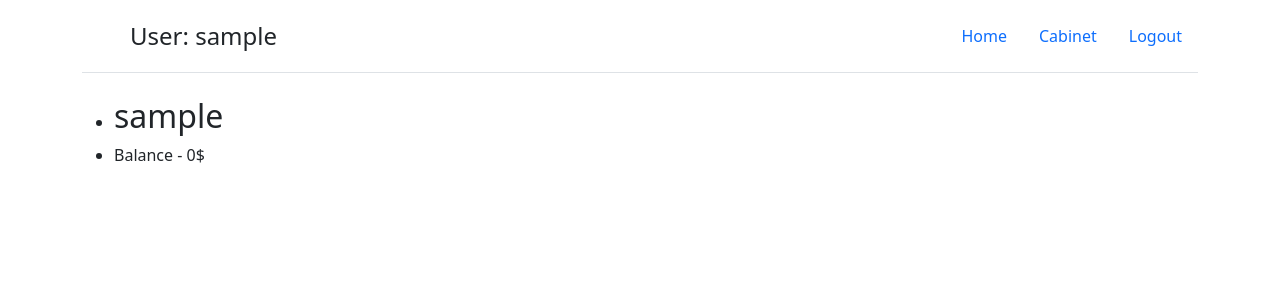
After one commit to losadreas/airpost_project, a Django app: page /customers/cabinet/ in a window 1280 px wide. The commit adds this page. Shown: the top 300 px of the page. Run offline with Django 4.2, Linux system fonts and the light colour scheme; the visitor is signed in with stand-in values (Sample User, id 1); data comes from the database, SQL or seed files in the repository; data that the repository does not hold is empty.

Commit message:
added 0709

```diff
--- a/airport/customer/models.py
+++ b/airport/customer/models.py
@@ -9,7 +9,7 @@ class Customer(AbstractUser):
     email = models.EmailField(unique=True)
     token = models.CharField(max_length=124, blank=True)
     balance = models.PositiveIntegerField(default=0)
-    role = models.CharField(max_length=25, choices=ROLES_CHOICES)
+    role = models.CharField(max_length=25, choices=ROLES_CHOICES, default='Customer')
     USERNAME_FIELD = 'email'
     REQUIRED_FIELDS = ['username']
 
@@ -35,7 +35,7 @@ class Ticket(models.Model):
     flight = models.ForeignKey(Flight, on_delete=models.CASCADE)
     passenger = models.ForeignKey(Passenger, on_delete=models.CASCADE)
     customer = models.ForeignKey(Customer, on_delete=models.CASCADE)
-    price = models.FloatField
+    price = models.DecimalField(max_digits=10, decimal_places=2)
     check_in = models.BooleanField(default=False)
     boarding = models.BooleanField(default=False)
     luggage = models.PositiveIntegerField
--- a/airport/customer/urls.py
+++ b/airport/customer/urls.py
@@ -2,8 +2,8 @@ from django.urls import path, include
 from customer.views import *
 
 urlpatterns = [
-  #  path('logout/', LogOut.as_view(), name='logout'),
-  #  path('<int:user_id>/', UserView.as_view(), name='user_view'),
+    path('logout/', LogOut.as_view(), name='logout'),
+    path('cabinet/', CustomerCabinet.as_view(), name='customer_cabinet'),
     path('', include('django.contrib.auth.urls')),
     path('register/', SignUp.as_view(), name='register'),
     path('confirm_email/', ConfirmEmail.as_view(), name='confirm_email'),
--- a/airport/customer/views.py
+++ b/airport/customer/views.py
@@ -8,6 +8,8 @@ from django.views.generic import CreateView
 from airport.settings import DEFAULT_FROM_EMAIL
 from customer.forms import CustomUserCreationForm
 from django.core.mail import EmailMessage
+
+from customer.models import Ticket
 
 Customer = get_user_model()
 
@@ -68,4 +70,21 @@ class VerifyEmail(View):
             login(request, customer, backend='django.contrib.auth.backends.ModelBackend')
         else:
             return redirect('check_link')
-        return redirect('home')
+        return redirect('customer_cabinet/' + str(customer.pk))
+
+
+class LogOut(View):
+    def get(self, request, *args, **kwargs):
+        logout(request)
+        template = 'logout.html'
+        return render(request, template)
+
+
+class CustomerCabinet(View):
+    def get(self, request):
+        if request.user.id is None:
+            return redirect('login')
+        template = 'customer_cabinet.html'
+        tickets = Ticket.objects.filter(customer=request.user).all()
+        customer = Customer.objects.get(id=request.user.id)
+        return render(request, template, {'customer': customer, 'tickets': tickets})
--- a/airport/templates/base.html
+++ b/airport/templates/base.html
@@ -14,7 +14,7 @@
       <ul class="nav nav-pills">
         <li class="nav-item"><a href="{% url 'home'%}" class="nav-link" aria-current="page">Home</a></li>
           {% if user.is_authenticated %}
-
+        <li class="nav-item"><a href="{% url 'customer_cabinet'%}" class="nav-link" aria-current="page">Cabinet</a></li>
         <li class="nav-item"><a href="{%url 'logout'%}" class="nav-link">Logout</a></li>
           {% endif %}
       </ul>
--- /dev/null
+++ b/airport/templates/customer_cabinet.html
@@ -0,0 +1,18 @@
+{% extends 'base.html'%}
+{% block content %}
+
+<ul>
+    <li>
+        <h2>{{customer.username}}</h2>
+    <li>Balance - {{customer.balance}}$</li>
+
+    {% for ticket in tickets %}
+    <hr>
+    <li>Ticket</li>
+    <li>{{ticket.price}}$</li>
+     <li>Boarding {{ticket.boarding}}</li>
+     <li>{{ticket.seat_type}}</li>
+    {% endfor %}
+
+</ul>
+{% endblock %}
--- a/airport/templates/logout.html
+++ b/airport/templates/logout.html
@@ -5,8 +5,7 @@
 <hr>
 
 <li><a href="{%url 'login'%}">Login</a></li>
-<li><a href="{% url 'social:begin' 'github' %}">Login via GitHub</a></li>
-<li><a href="{% url 'social:begin' 'google-oauth2' %}">Login via Google</a></li>
+
 <hr>
 <li><a href="{%url 'register'%}">Register</a></li>
 {% endblock %}
--- a/airport/templates/registration/login.html
+++ b/airport/templates/registration/login.html
@@ -8,8 +8,7 @@
     {% csrf_token %}
     <button type="submit" class="btn btn-success">submit</button>
 </form>
-<li><a href="{% url 'social:begin' 'github' %}">Login via GitHub</a></li>
-<li><a href="{% url 'social:begin' 'google-oauth2' %}">Login via Google</a></li>
+
 <a href="{%url 'password_reset'%}">Forgot password?</a>
 <hr>
 <a href="{%url 'register'%}">Register</a>
```
Also changed, not shown: airport/airport/settings.py (+1 -11 lines), airport/customer/forms.py (+9 -1 lines).
